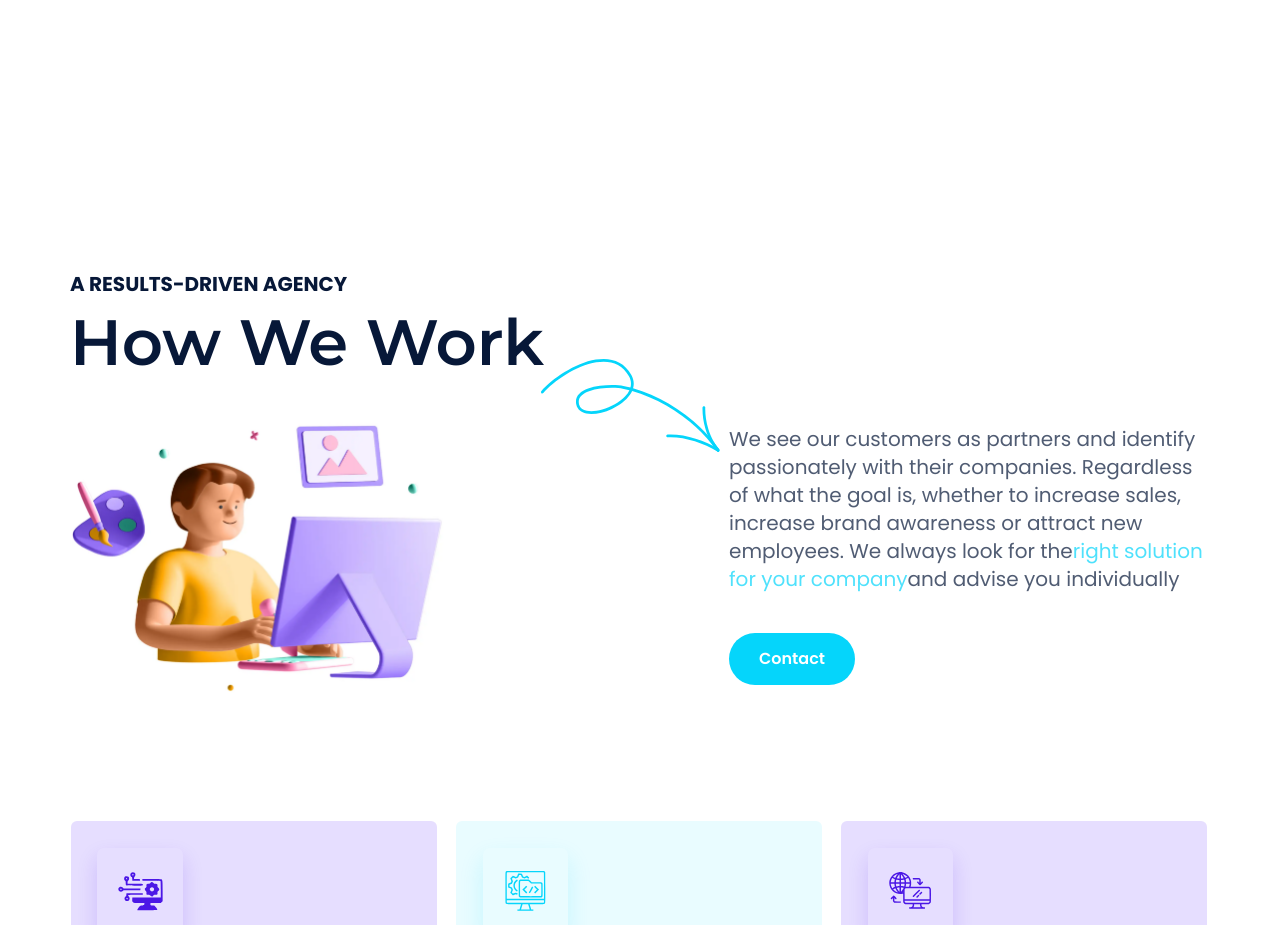
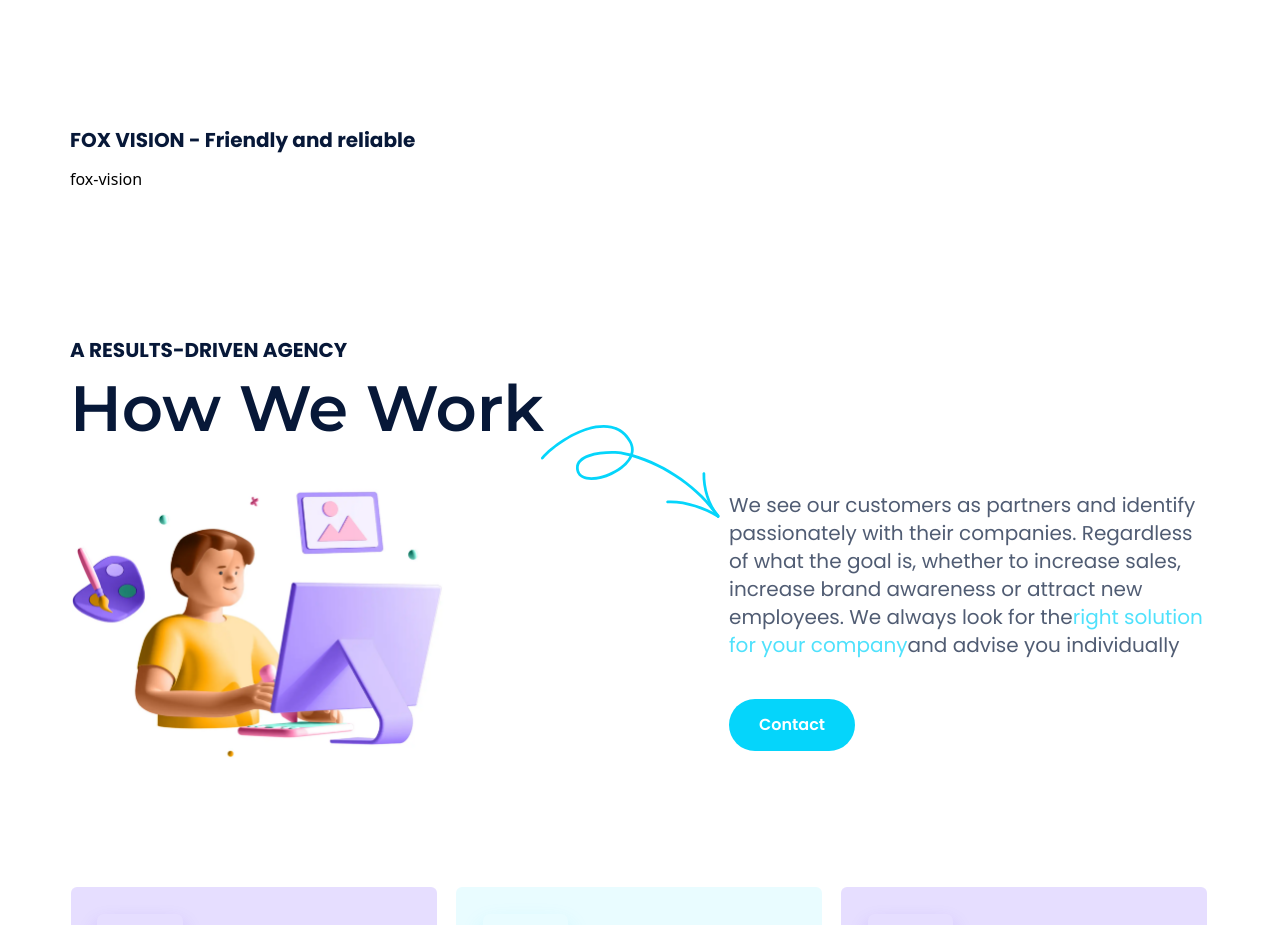
Before and after one commit to mayankpcp7/FoxVision, a React (Create React App) app: page /about in a window 1280 px wide. Shown: the part 6940-7865 px from the top of the page. Built offline with nearby package versions, Linux system fonts and the light colour scheme.

Commit message:
start design mastery section

```diff
--- /dev/null
+++ b/src/components/FriendlyAndReliable.jsx
@@ -0,0 +1,13 @@
+import React from "react";
+import { SubHeading } from "./common/SubHeading";
+
+const FriendlyAndReliable = () => {
+  return (
+    <div className="container xl:max-w-[1164px] mx-auto px-3">
+          <SubHeading text="FOX VISION - Friendly and reliable" className="" />
+          <h1>fox-vision</h1>
+    </div>
+  );
+};
+
+export default FriendlyAndReliable;
--- a/src/pages/AboutUs.jsx
+++ b/src/pages/AboutUs.jsx
@@ -2,12 +2,14 @@ import React from "react";
 import Home from "./Home";
 import DesignProjectAgency from "../components/DesignProjectAgency";
 import HowWeWork from "../components/common/HowWeWork";
+import FriendlyAndReliable from "../components/FriendlyAndReliable";
 
 const AboutUs = () => {
   return (
     <>
       <Home />
       <DesignProjectAgency />
+      <FriendlyAndReliable />
       <HowWeWork />
     </>
   );
```
